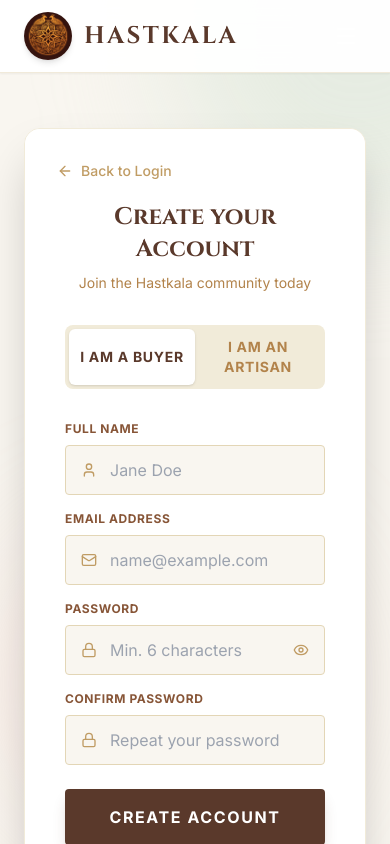
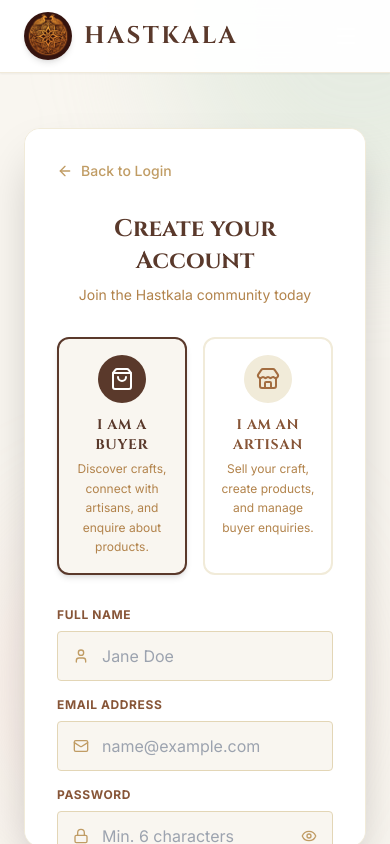
Before and after one commit to koustub18/hastkala, a React (Vite) app: page /signup in a window 390 px wide. Shown: the top 844 px of the page. Built offline with nearby package versions, Linux system fonts and the light colour scheme.

Commit message:
style: improve authentication experience

```diff
--- a/src/pages/Signup.jsx
+++ b/src/pages/Signup.jsx
@@ -2,7 +2,7 @@ import { useState } from 'react';
 // eslint-disable-next-line no-unused-vars
 import { motion } from 'framer-motion';
 import { useNavigate, Link } from 'react-router-dom';
-import { ArrowLeft, User, Mail, Lock, Eye, EyeOff } from 'lucide-react';
+import { ArrowLeft, User, Mail, Lock, Eye, EyeOff, ShoppingBag, Store, AlertCircle, Loader2 } from 'lucide-react';
 
 import { createUserWithEmailAndPassword, updateProfile } from 'firebase/auth';
 import { doc, setDoc } from 'firebase/firestore';
@@ -94,14 +94,14 @@ const Signup = () => {
   };
 
   return (
-    <div className="min-h-screen bg-earth-50 flex items-center justify-center pt-32 pb-12 px-6">
+    <div className="min-h-screen bg-earth-50 flex items-center justify-center pt-24 pb-12 px-6">
       {/* Background Decorative */}
       <div className="absolute top-0 left-0 w-full h-full overflow-hidden pointer-events-none">
         <div className="absolute -top-40 -right-40 w-96 h-96 rounded-full bg-forest-200/40 blur-3xl" />
         <div className="absolute bottom-0 left-0 w-80 h-80 rounded-full bg-terracotta-200/40 blur-3xl" />
       </div>
 
-      <div className="w-full max-w-5xl bg-white rounded-2xl shadow-2xl flex flex-col md:flex-row overflow-hidden relative z-10 border border-earth-100">
+      <div className="w-full max-w-5xl bg-white rounded-2xl shadow-2xl flex flex-col md:flex-row overflow-hidden relative z-10 border border-earth-100 my-8">
 
         {/* Left Side - Image/Branding */}
         <div className="md:w-5/12 bg-earth-900 text-earth-50 flex flex-col justify-between p-10 relative overflow-hidden hidden md:flex">
@@ -125,10 +125,10 @@ const Signup = () => {
             </Link>
 
             <h2 className="text-4xl font-serif font-bold leading-snug mb-4">
-              Join Virtual Manager
+              Join Hastkala
             </h2>
             <p className="text-earth-300 font-light text-lg">
-              Manage your crafts securely and digitize your catalog effortlessly.
+              Celebrate the legacy of Indian craftsmanship. Connect, discover, and empower.
             </p>
           </div>
 
@@ -141,35 +141,60 @@ const Signup = () => {
         </div>
 
         {/* Right Side - Form */}
-        <div className="md:w-7/12 p-10 lg:p-16 flex flex-col relative bg-white">
-          <Link to="/login" className="absolute top-8 left-8 text-earth-400 hover:text-earth-800 transition-colors flex items-center gap-2 text-sm font-medium">
+        <div className="md:w-7/12 p-8 lg:p-12 flex flex-col relative bg-white h-full overflow-y-auto max-h-[85vh] no-scrollbar">
+          <Link to="/login" className="text-earth-400 hover:text-earth-800 transition-colors flex items-center gap-2 text-sm font-medium w-fit mb-6">
             <ArrowLeft size={16} /> Back to Login
           </Link>
 
-          <div className="mb-8 text-center mt-8 md:mt-0">
+          <div className="mb-8 text-center mt-2 md:mt-0">
             <h3 className="text-2xl font-serif font-bold text-earth-900 mb-2">Create your Account</h3>
             <p className="text-earth-500 text-sm">Join the Hastkala community today</p>
           </div>
 
           {/* Role Toggle */}
-          <div className="flex bg-earth-100 p-1 rounded-lg mb-8">
+          <div className="grid grid-cols-2 gap-4 mb-8">
             <button
               type="button"
               onClick={() => setSelectedRole('customer')}
-              className={`flex-1 py-2 text-sm font-bold uppercase tracking-wider rounded-md transition-all ${
-                selectedRole === 'customer' ? 'bg-white text-earth-900 shadow' : 'text-earth-500 hover:text-earth-700'
+              className={`relative flex flex-col items-center text-center p-4 rounded-xl border-2 transition-all ${
+                selectedRole === 'customer'
+                  ? 'border-earth-900 bg-earth-50 shadow-md'
+                  : 'border-earth-100 bg-white hover:border-earth-300 hover:bg-earth-50'
               }`}
             >
-              I am a Buyer
+              <div className={`w-12 h-12 rounded-full flex items-center justify-center mb-3 transition-colors ${
+                selectedRole === 'customer' ? 'bg-earth-900 text-white' : 'bg-earth-100 text-earth-600'
+              }`}>
+                <ShoppingBag size={24} />
+              </div>
+              <h4 className={`font-bold uppercase tracking-wider text-sm mb-1 ${
+                selectedRole === 'customer' ? 'text-earth-900' : 'text-earth-700'
+              }`}>I am a Buyer</h4>
+              <p className="text-xs text-earth-500 leading-relaxed">
+                Discover crafts, connect with artisans, and enquire about products.
+              </p>
             </button>
+
             <button
               type="button"
               onClick={() => setSelectedRole('artisan')}
-              className={`flex-1 py-2 text-sm font-bold uppercase tracking-wider rounded-md transition-all ${
-                selectedRole === 'artisan' ? 'bg-white text-terracotta-600 shadow' : 'text-earth-500 hover:text-terracotta-500'
+              className={`relative flex flex-col items-center text-center p-4 rounded-xl border-2 transition-all ${
+                selectedRole === 'artisan'
+                  ? 'border-terracotta-600 bg-terracotta-50 shadow-md'
+                  : 'border-earth-100 bg-white hover:border-terracotta-200 hover:bg-terracotta-50/50'
               }`}
             >
-              I am an Artisan
+              <div className={`w-12 h-12 rounded-full flex items-center justify-center mb-3 transition-colors ${
+                selectedRole === 'artisan' ? 'bg-terracotta-600 text-white' : 'bg-earth-100 text-earth-600'
+              }`}>
+                <Store size={24} />
+              </div>
+              <h4 className={`font-bold uppercase tracking-wider text-sm mb-1 ${
+                selectedRole === 'artisan' ? 'text-terracotta-700' : 'text-earth-700'
+              }`}>I am an Artisan</h4>
+              <p className="text-xs text-earth-500 leading-relaxed">
+                Sell your craft, create products, and manage buyer enquiries.
+              </p>
             </button>
           </div>
 
```
Also changed, not shown: src/pages/Login.jsx (+21 -21 lines).
